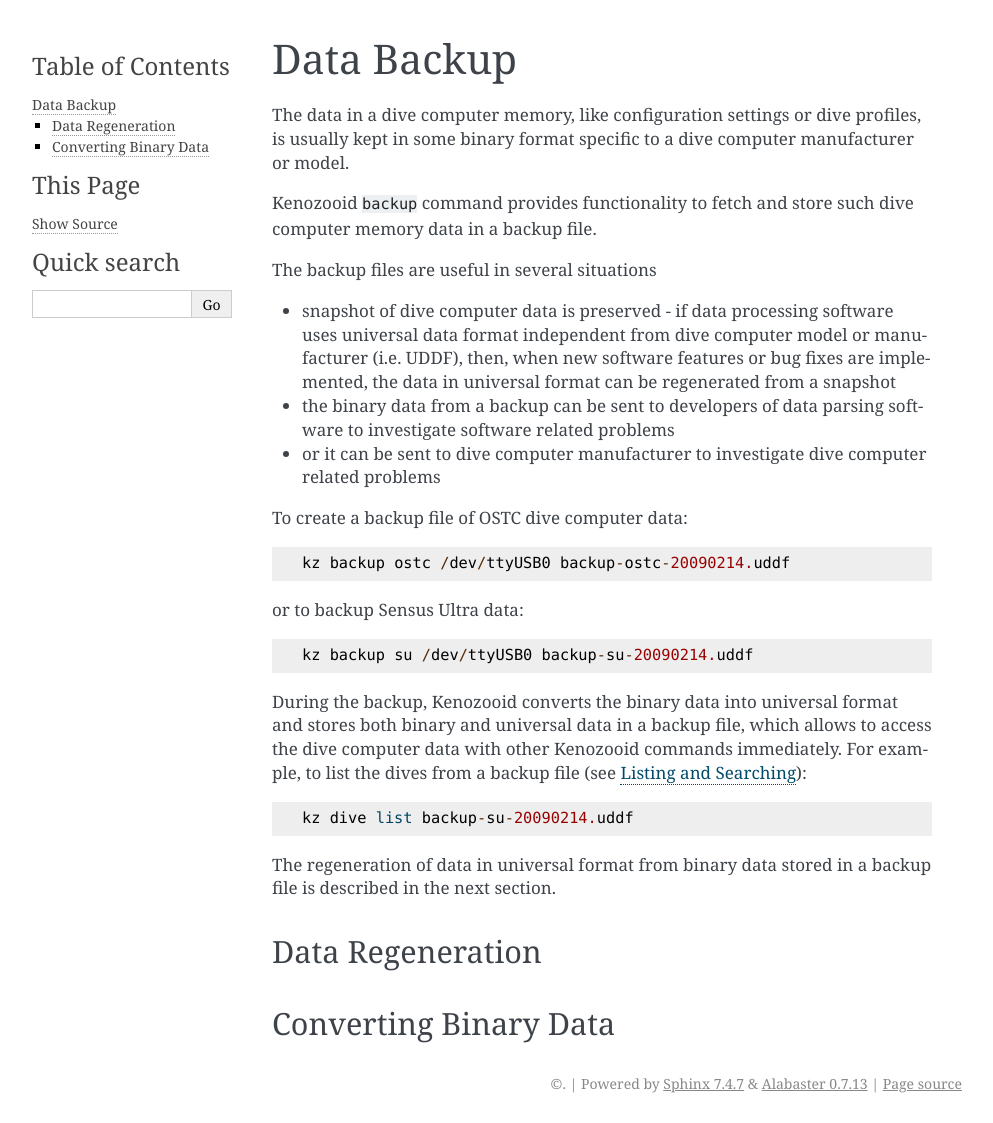
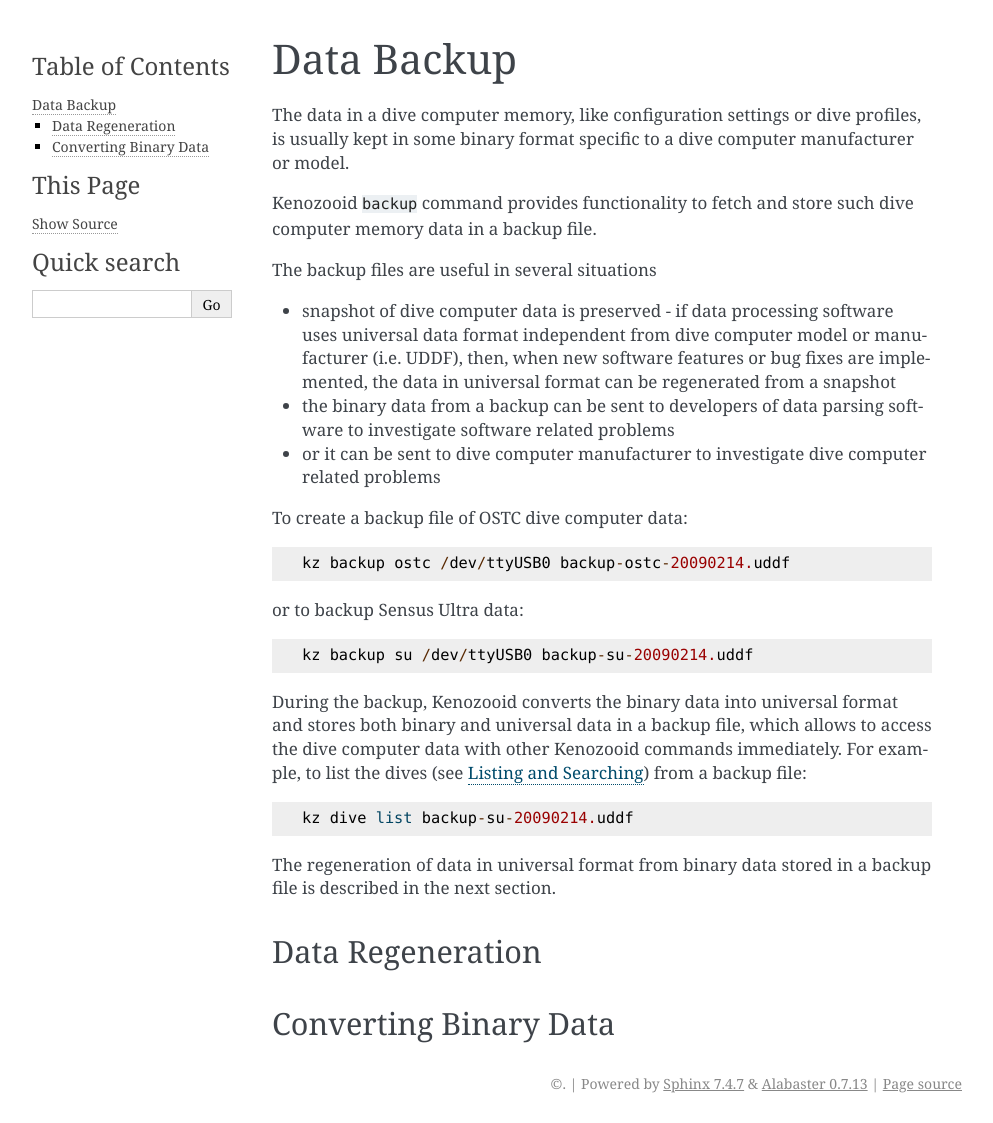
Before and after one commit to gitGNU/gnu_kenozooid, a Sphinx documentation site: the page built from doc/user/backup.rst, in a window 1280 px wide. Shown: the whole page, without its empty margins (148-1141 px from the left). Built offline with Sphinx 7.4.7, drawn with Linux system fonts in a browser that asks for light colours.

```diff
--- a/doc/user/backup.rst
+++ b/doc/user/backup.rst
@@ -32,7 +32,7 @@ or to backup Sensus Ultra data::
 During the backup, Kenozooid converts the binary data into universal format
 and stores both binary and universal data in a backup file, which allows to
 access the dive computer data with other Kenozooid commands immediately.
-For example, to list the dives from a backup file (see :ref:`logbook-ls`)::
+For example, to list the dives (see :ref:`logbook-ls`) from a backup file::
 
     kz dive list backup-su-20090214.uddf
 
```
